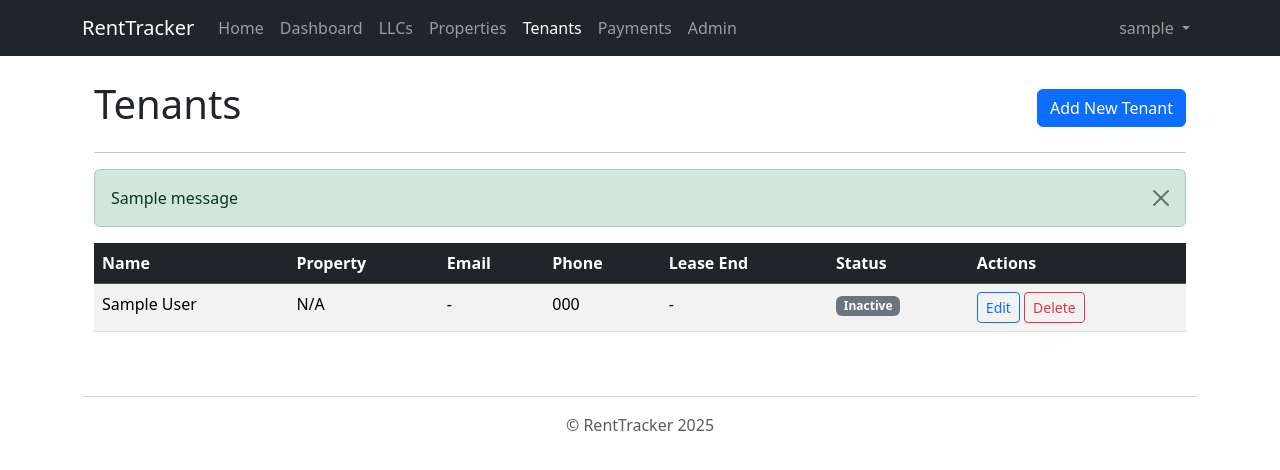
After one commit to tfried2001/RentTracker, a Django app: page /tenants/ in a window 1280 px wide. The commit adds this page. Shown: the top 470 px of the page. Run offline with Django 5.2, Linux system fonts and the light colour scheme; a user stored in the database is signed in; tables that the repository leaves empty hold one stand-in row (values such as "Sample post"); one stand-in notice (Sample message) is shown.

Commit message:
Implemented tenant list template. Updated delete for friendlier dynamic use

```diff
--- /dev/null
+++ b/templates/tracker/tenant_list.html
@@ -0,0 +1,64 @@
+{% extends "base.html" %}
+
+{% block title %}Tenants - RentTracker{% endblock %}
+
+{% block content %}
+<div class="container mt-4">
+    <div class="d-flex justify-content-between align-items-center mb-3">
+        <h1>Tenants</h1>
+        {% if perms.tracker.add_tenant %}
+            <a href="{% url 'tracker:tenant_add' %}" class="btn btn-primary">Add New Tenant</a>
+        {% endif %}
+    </div>
+
+    <hr>
+
+    {# Display messages from the backend (e.g., success/error on add/edit/delete) #}
+    {% if messages %}
+        {% for message in messages %}
+            <div class="alert alert-{{ message.tags }} alert-dismissible fade show" role="alert">
+                {{ message }}
+                <button type="button" class="btn-close" data-bs-dismiss="alert" aria-label="Close"></button>
+            </div>
+        {% endfor %}
+    {% endif %}
+
+    {% if tenants %}
+        <div class="table-responsive">
+            <table class="table table-striped table-hover">
+                <thead class="table-dark">
+                    <tr>
+                        <th>Name</th>
+                        <th>Property</th>
+                        <th>Email</th>
+                        <th>Phone</th>
+                        <th>Lease End</th>
+                        <th>Status</th>
+                        <th>Actions</th>
+                    </tr>
+                </thead>
+                <tbody>
+                    {% for tenant in tenants %}
+                    <tr>
+                        <td>{{ tenant.first_name }} {{ tenant.last_name }}</td>
+                        <td>{{ tenant.property.name|default:"N/A" }}</td>
+                        <td>{{ tenant.email|default:"-" }}</td>
+                        <td>{{ tenant.phone_number|default:"-" }}</td>
+                        <td>{{ tenant.lease_end_date|date:"Y-m-d"|default:"-" }}</td>
+                        <td>{% if tenant.is_active %}<span class="badge bg-success">Active</span>{% else %}<span class="badge bg-secondary">Inactive</span>{% endif %}</td>
+                        <td>
+                            {% if perms.tracker.change_tenant %}<a href="{% url 'tracker:tenant_edit' tenant.pk %}" class="btn btn-sm btn-outline-primary">Edit</a>{% endif %}
+                            {% if perms.tracker.delete_tenant %}<a href="{% url 'tracker:tenant_delete' tenant.pk %}" class="btn btn-sm btn-outline-danger">Delete</a>{% endif %}
+                        </td>
+                    </tr>
+                    {% endfor %}
+                </tbody>
+            </table>
+        </div>
+    {% else %}
+        <div class="alert alert-info" role="alert">
+            No tenants found. {% if perms.tracker.add_tenant %}<a href="{% url 'tracker:tenant_add' %}" class="alert-link">Add the first one!</a>{% endif %}
+        </div>
+    {% endif %}
+</div>
+{% endblock %}
--- a/tracker/views/llc.py
+++ b/tracker/views/llc.py
@@ -84,5 +84,9 @@ def llc_delete(request, pk):
         except Exception as e:
             messages.error(request, f"An error occurred while deleting: {e}")
             return redirect('tracker:llc_list')
-    context = {'object': llc, 'object_type': 'LLC'}
+    context = {
+        'object': llc,
+        'object_type': 'LLC',
+        'cancel_url': 'tracker:llc_list'
+    }
     return render(request, 'tracker/generic_confirm_delete.html', context)
--- a/tracker/views/property.py
+++ b/tracker/views/property.py
@@ -84,7 +84,11 @@ def property_delete(request, pk):
         except Exception as e:
             messages.error(request, f"An error occurred while deleting: {e}")
             return redirect('tracker:property_list')
-    context = {'object': prop, 'object_type': 'Property'}
+    context = {
+        'object': prop,
+        'object_type': 'Property',
+        'cancel_url': 'tracker:property_list'
+    }
     return render(request, 'tracker/generic_confirm_delete.html', context)
 
 @login_required
--- a/tracker/views/tenant.py
+++ b/tracker/views/tenant.py
@@ -77,5 +77,9 @@ def tenant_delete(request, pk):
         except Exception as e:
             messages.error(request, f"An error occurred while deleting: {e}")
             return redirect('tracker:tenant_list')
-    context = {'object': tenant, 'object_type': 'Tenant'}
+    context = {
+        'object': tenant,
+        'object_type': 'Tenant',
+        'cancel_url': 'tracker:tenant_list'
+    }
     return render(request, 'tracker/generic_confirm_delete.html', context)
```
Also changed, not shown: templates/tracker/generic_confirm_delete.html (+1 -12 lines).
